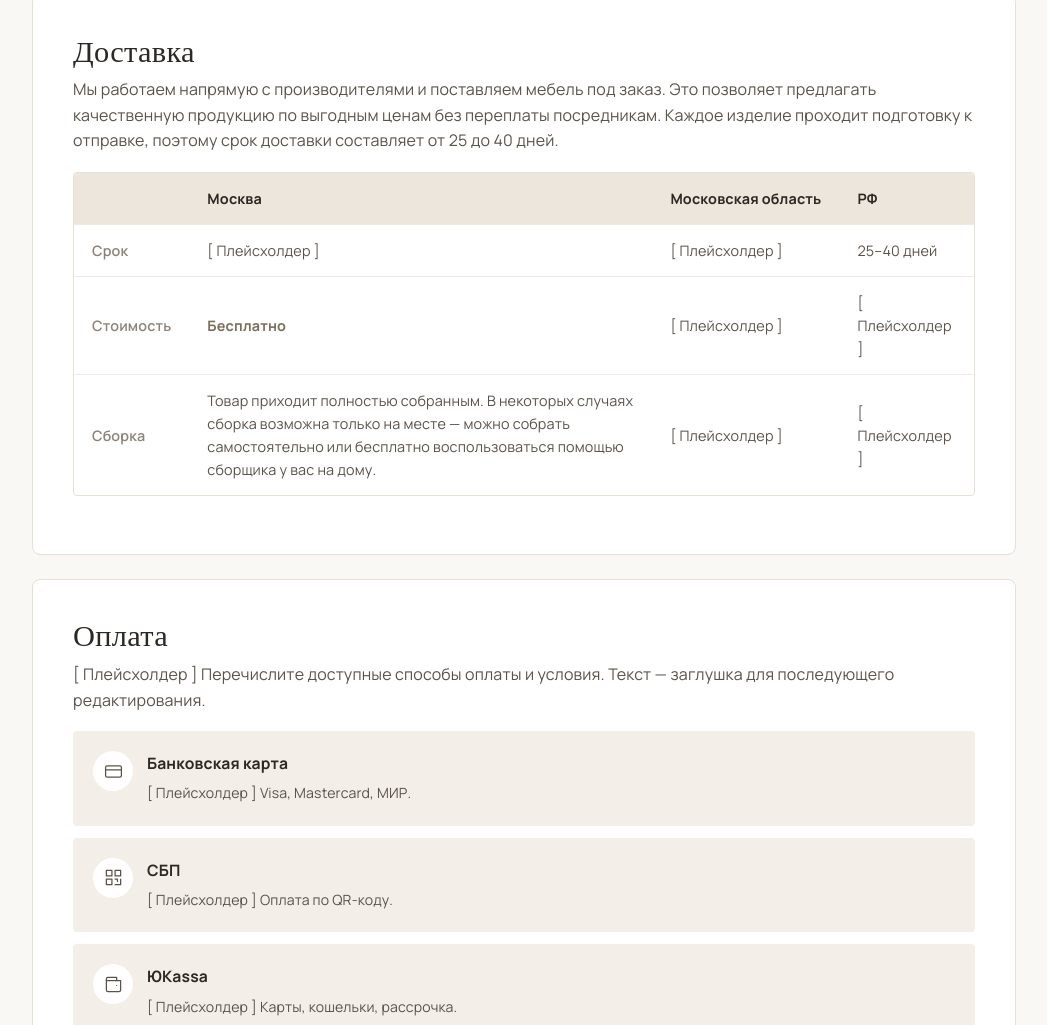
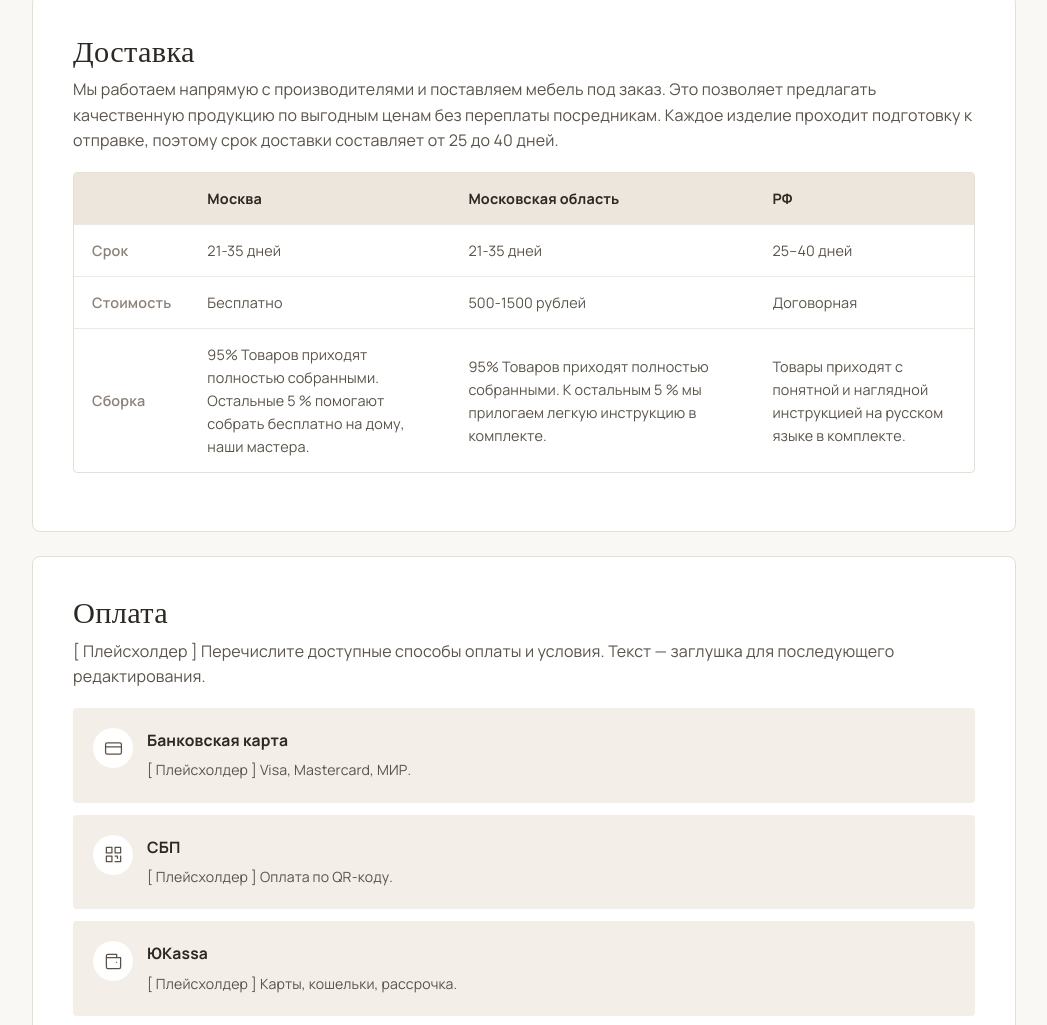
Before and after one commit to KapitonBorisovich/Bellico, a plain HTML site: page info.html in a window 1280 px wide. Shown: the part 1099-2124 px from the top of the page, without its empty margins (232-1279 px from the left). Drawn offline with nearby package versions, Linux system fonts and the light colour scheme.

Commit message:
5 pravka

```diff
--- a/info.html
+++ b/info.html
@@ -78,21 +78,21 @@
                 <tbody>
                   <tr>
                     <th scope="row">Срок</th>
-                    <td>[ Плейсхолдер ]</td>
-                    <td>[ Плейсхолдер ]</td>
+                    <td>21-35 дней</td>
+                    <td>21-35 дней</td>
                     <td>25–40 дней</td>
                   </tr>
                   <tr>
                     <th scope="row">Стоимость</th>
-                    <td class="is-highlight">Бесплатно</td>
-                    <td>[ Плейсхолдер ]</td>
-                    <td>[ Плейсхолдер ]</td>
+                    <td>Бесплатно</td>
+                    <td>500-1500 рублей</td>
+                    <td>Договорная</td>
                   </tr>
                   <tr>
                     <th scope="row">Сборка</th>
-                    <td>Товар приходит полностью собранным. В некоторых случаях сборка возможна только на месте — можно собрать самостоятельно или бесплатно воспользоваться помощью сборщика у вас на дому.</td>
-                    <td>[ Плейсхолдер ]</td>
-                    <td>[ Плейсхолдер ]</td>
+                    <td>95% Товаров приходят полностью собранными. Остальные 5 % помогают собрать бесплатно на дому, наши мастера.</td>
+                    <td>95% Товаров приходят полностью собранными. К остальным 5 % мы прилогаем легкую инструкцию в комплекте.</td>
+                    <td>Товары приходят с понятной и наглядной инструкцией на русском языке в комплекте.</td>
                   </tr>
                 </tbody>
               </table>
```
